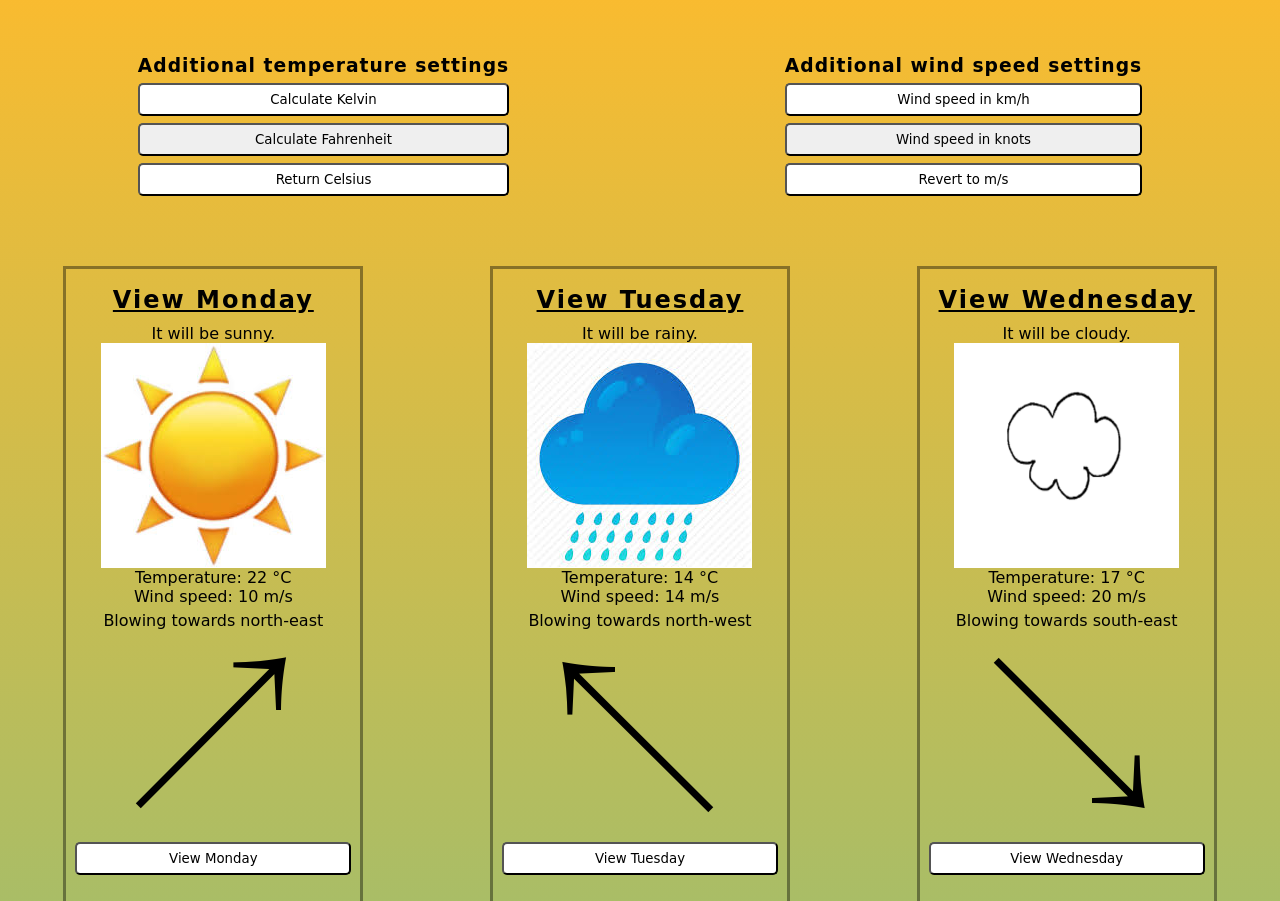
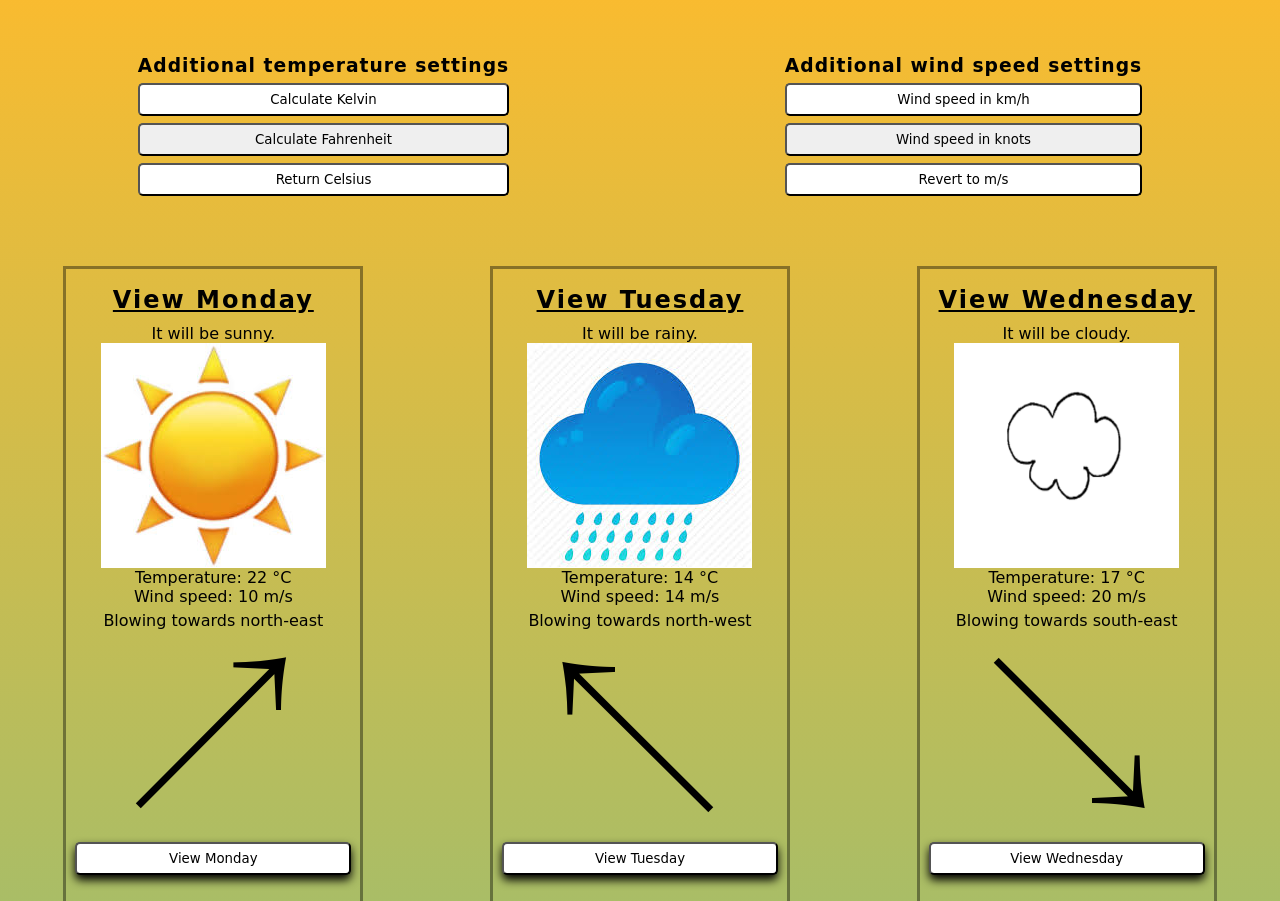
Before and after one commit to LazarPetrovic1/quantox-weather-app, a plain HTML site: page index.html in a window 1280 px wide. Shown: the part 51-952 px from the top of the page. Drawn offline with Linux system fonts and the light colour scheme; a web font is replaced by a local one.

Commit message:
Add files via upload

```diff
--- a/css/style.css
+++ b/css/style.css
@@ -205,8 +205,14 @@ figcaption {
 }
 
 .view-button {
+  outline: none;
   display: block;
   width: 100%;
+  box-shadow: 0 5px 10px black;
+}
+
+.view-button:active {
+  transform: translateY(5px);
 }
 
 .converters {
```
